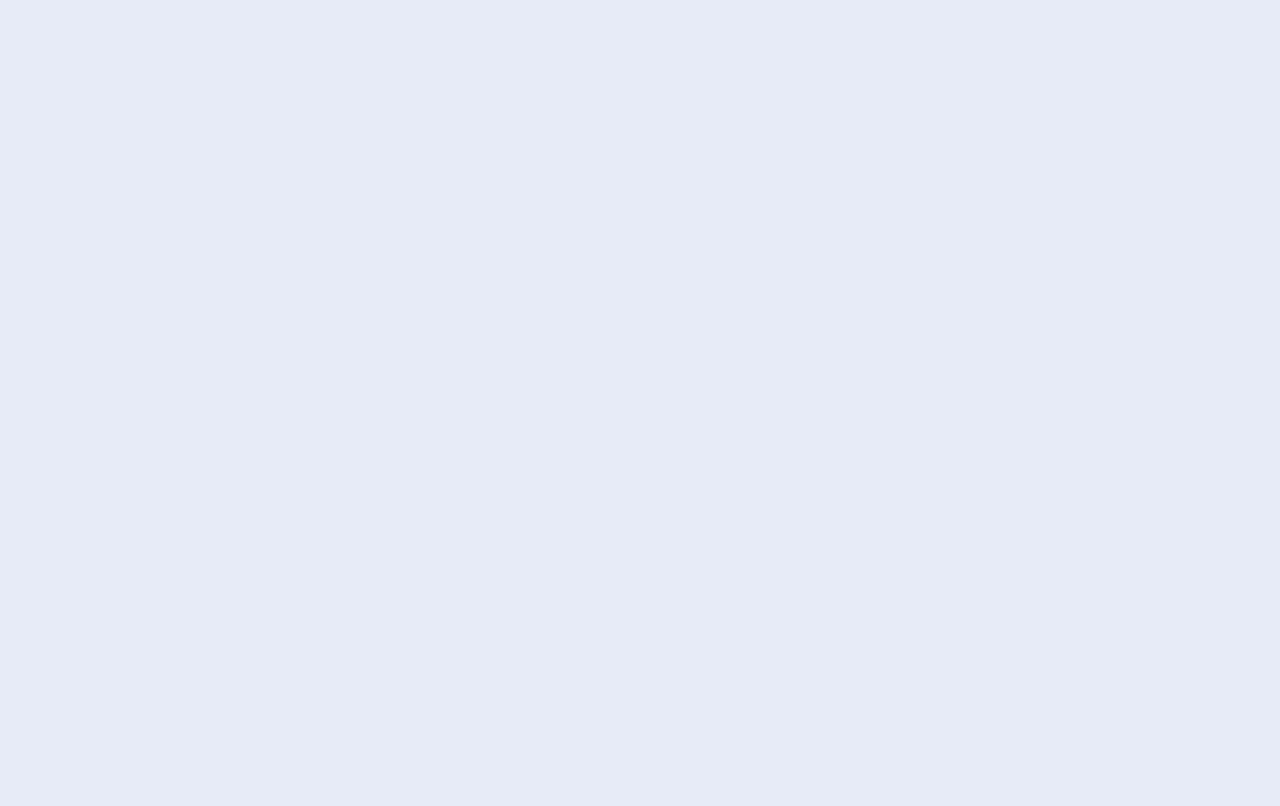
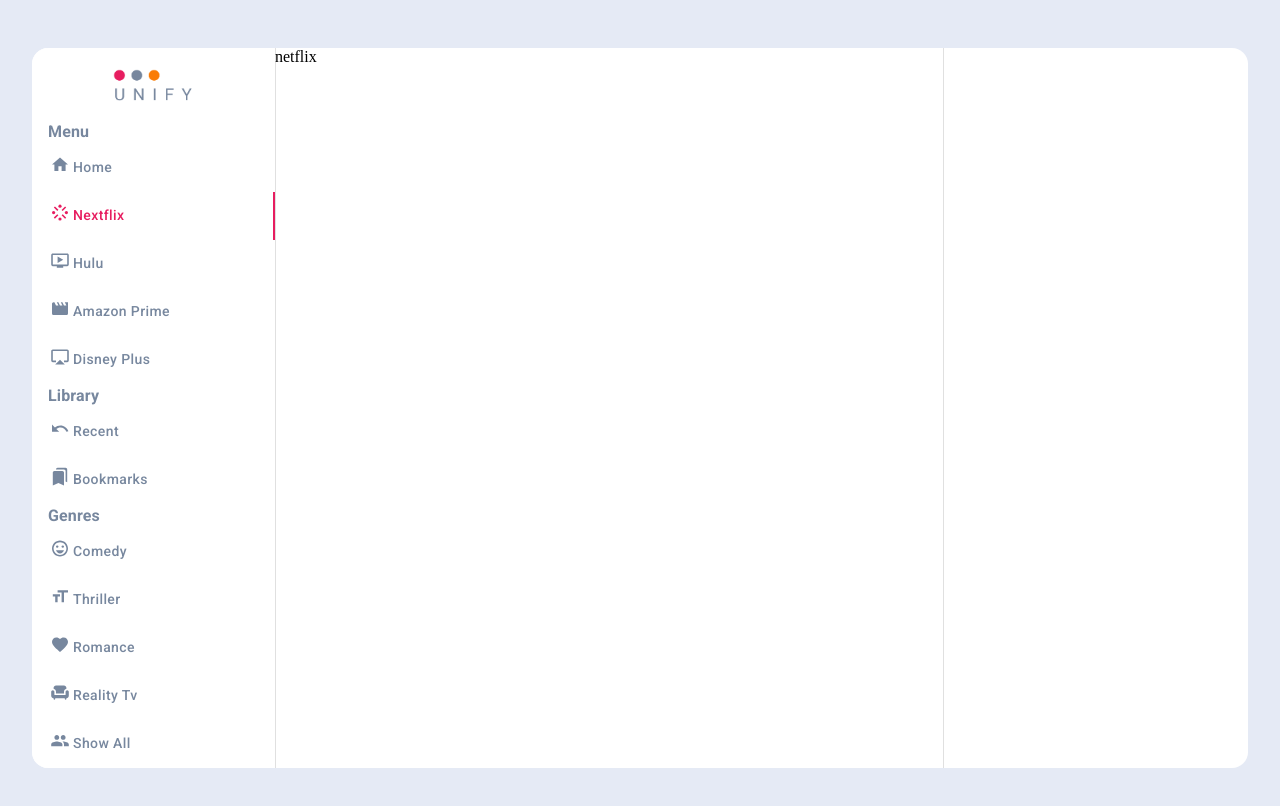
Before and after one commit to DavidHughesJr/Unify, a React (Create React App) app: page /netflix in a window 1280 px wide. Before the commit this address had no page. Shown: the top 806 px of the page. Built offline with nearby package versions, Linux system fonts and the light colour scheme.

Commit message:
mid dashboard concept done.

```diff
--- a/src/App.js
+++ b/src/App.js
@@ -1,14 +1,30 @@
-import { Dashboard } from "./Components/MaterialStyles";
-import VerticalNav from "./Components/VerticalNav";
-import Box from "@mui/material/Box";
+import { Routes, Route } from "react-router-dom";
+import Homepage from "./Routes/Homepage";
+import Netflix from "./Routes/Netflix";
+
+const options = {
+  method: 'GET',
+  headers: {
+    'X-RapidAPI-Key': '419bd5942fmshff5dd7dcf34cd06p1dd32djsne642e068e809',
+    'X-RapidAPI-Host': 'streaming-availability.p.rapidapi.com'
+  }
+};
+const STREAM_API_KEY = `'https://streaming-availability.p.rapidapi.com/get/basic?country=us&tmdb_id=movie%2F120&output_language=en`
+
 
 function App() {
+
+  const searchStream = async () => {
+    const response = await fetch(`${STREAM_API_KEY}`)
+    const data = await response.json()
+    console.log(data)
+  }
+
   return (
-    <Dashboard>
-      <VerticalNav />
-      <Box sx={{ backgroundColor: "grey", width: "55%", height: "100%" }} />
-      <Box sx={{ width: "25%", height: "100%", borderLeft: '1px solid #e0e0e0' }} />
-    </Dashboard>
+    <Routes>
+      <Route path="/" element={<Homepage />} />
+      <Route path="/netflix" element={<Netflix />} />
+    </Routes>
   );
 }
 
--- /dev/null
+++ b/src/Components/Bookmarker.js
@@ -0,0 +1,20 @@
+import * as React from "react";
+import ToggleButton from "@mui/material/ToggleButton";
+import Bookmark from '@mui/icons-material/Bookmark';
+
+export default function Bookmarker() {
+  const [selected, setSelected] = React.useState(false);
+
+  return (
+    <ToggleButton sx={{backgroundColor: 'white', border: 'none', borderRadius: '0'}}
+      value="bookmark"
+      selected={selected}
+      onChange={() => {
+        setSelected(!selected);
+      }}
+    >
+      <Bookmark sx={{zIndex: 10}} />
+    </ToggleButton>
+
+  );
+}
--- /dev/null
+++ b/src/Components/HeaderSubcategory.js
@@ -0,0 +1,45 @@
+import Typography from "@mui/material/Typography";
+import Bookmarker from "./Bookmarker";
+import { createTheme, ThemeProvider } from '@mui/material/styles';
+import { WatchNowBtn } from "./MaterialStyles";
+
+const theme = createTheme({
+    palette: {
+        main: '#fde8ef'
+    },
+    components: {
+        // Name of the component
+        MuiButton: {
+            styleOverrides: {
+                // Name of the slot
+                root: {
+                    // Some CSS
+                    color: 'white'
+                },
+            },
+        },
+    },
+});
+export default function HeaderSubcategory() {
+
+    return (
+        <ThemeProvider theme={theme}>
+        <div
+            style={{ width: "100%", height: "18rem", backgroundColor: "black" }}
+        >
+            <img
+                style={{ width: "100%", height: "100%", objectFit: 'cover' }}
+                src="https://image.tmdb.org/t/p/w1280/kwUQFeFXOOpgloMgZaadhzkbTI4.jpg"
+            />
+            <div style={{ position: 'relative', bottom: '65%', left: '5%' }}>
+                <div> <Typography sx={{ background: '-webkit-linear-gradient(#eaecef, #b9c1c9)', WebkitBackgroundClip: 'text', WebkitTextFillColor: 'transparent', fontWeight: 'bolder' }} variant="h3"> Avengers </Typography>  </div>
+                <div> <Typography sx={{ color: '#eaecef' }} variant="subtitle"> Some assembly required. </Typography>  </div>
+                <div> <Typography sx={{ color: '#b9c1c9' }} variant="subtitle2"> Thriller 1hr 20mins </Typography>  </div>
+                <WatchNowBtn> Watch Now </WatchNowBtn>
+                <Bookmarker />
+            </div>
+        </div>
+        </ThemeProvider>
+
+    );
+}
--- a/src/Components/MaterialStyles.js
+++ b/src/Components/MaterialStyles.js
@@ -1,6 +1,8 @@
-import { styled, Typography, Box } from "@mui/material";
+import { styled, Typography, Box, Button } from "@mui/material";
 import Tab from "@mui/material/Tab";
-import { borderBottom } from "@mui/system";
+import { Link } from "react-router-dom";
+
+
 
 
 
@@ -8,10 +10,23 @@ import { borderBottom } from "@mui/system";
 export const Dashboard = styled(Box)(() => ({
   display: 'flex',
   backgroundColor: "#ffffff",
-  width: "90%",
+  width: "95%",
   height: "90vh",
   margin: " 3rem auto",
   borderRadius: "1rem",
+}));
+export const BoardLeft = styled(Box)(() => ({
+  width: "20%",
+  height: "100%",
+}));
+export const BoardCenter = styled(Box)(() => ({
+  width: "55%",
+  height: "100%",
+}));
+export const BoardRight = styled(Box)(() => ({
+  width: "25%",
+  height: "100%",
+  borderLeft: "1px solid #e0e0e0",
 }));
 // Side Nav Bar Tabs
 export const NavTypography = styled(Typography)(() => ({
@@ -27,3 +42,13 @@ export const NavTab = styled(Tab)(() => ({
   color: "#77879e",
   textTransform: "none",
 }));
+export const NavLink = styled(Tab)(() => ({
+  color: 'green'
+}));
+export const DashTypography1 = styled(Typography)(() => ({
+  color: "#77879e",
+}));
+// Buttons
+export const WatchNowBtn = styled(Button)(() => ({
+  padding: '0 3rem', borderRadius: '0', backgroundColor: '#e71d60', textTransform: 'none'
+}));
--- /dev/null
+++ b/src/Components/NewestSubcategory.js
@@ -0,0 +1,24 @@
+import Box from "@mui/material/Box"
+import Typography from "@mui/material/Typography"
+import Bookmark from "@mui/icons-material/Bookmark"
+import Button from "@mui/material/Button"
+import Bookmarker from "./Bookmarker"
+
+export default function NewestSubcategory(){
+    return(
+        <Box>
+            <Typography sx={{ margin: '.5rem' }}> Newest </Typography>
+            <div style={{ display: 'flex', width: "100%", height: "15rem", }} >
+                <div style={{ backgroundColor: 'green', width: '20%' }}>
+                    <img style={{ objectFit: 'cover', height: '100%', width: '100%' }} src="https://image.tmdb.org/t/p/w185/RYMX2wcKCBAr24UyPD7xwmjaTn.jpg" alt="New movies" />
+                    <div style={{ display: 'flex', justifyContent: 'center', position: 'relative', bottom: '100%', left: '35%' }}>
+                        <Bookmarker />
+                    </div>
+                    <div style={{ display: 'flex', justifyContent: 'center', position: 'relative', bottom: '60%' }}>
+                        <Button sx={{ padding: '0 2rem', borderRadius: '0', backgroundColor: '#e71d60', textTransform: 'none', }} variant="contained">Watch Now </Button>
+                    </div>
+                </div>
+            </div>
+        </Box>
+    )
+}
--- /dev/null
+++ b/src/Components/TopCategoryTabs.js
@@ -0,0 +1,79 @@
+import * as React from "react";
+import PropTypes from "prop-types";
+import Tabs from "@mui/material/Tabs";
+import { NavTab } from "./MaterialStyles";
+import Typography from "@mui/material/Typography";
+import Box from "@mui/material/Box";
+import HeaderSubcategory from "./HeaderSubcategory";
+import NewestSubcategory from "./NewestSubcategory";
+import TopRatedSubcategory from "./TopRatedSubcategory";
+
+
+
+function TabPanel(props) {
+    const { children, value, index, ...other } = props;
+
+    return (
+        <div
+            role="tabpanel"
+            hidden={value !== index}
+            id={`simple-tabpanel-${index}`}
+            aria-labelledby={`simple-tab-${index}`}
+            {...other}
+        >
+            {value === index && (
+                <Box sx={{ p: 3 }}>
+                    <Typography>{children}</Typography>
+                </Box>
+            )}
+        </div>
+    );
+}
+
+TabPanel.propTypes = {
+    children: PropTypes.node,
+    index: PropTypes.number.isRequired,
+    value: PropTypes.number.isRequired,
+};
+
+function a11yProps(index) {
+    return {
+        id: `simple-tab-${index}`,
+        "aria-controls": `simple-tabpanel-${index}`,
+    };
+}
+
+export default function TopCategoryTabs() {
+    const [value, setValue] = React.useState(0);
+
+    const handleChange = (event, newValue) => {
+        setValue(newValue);
+    };
+
+    return (
+        <Box sx={{ width: "100%" }}>
+            <Box sx={{ borderBottom: 1, borderColor: "divider" }}>
+                <Tabs
+                    value={value}
+                    onChange={handleChange}
+                    aria-label="basic tabs example"
+                >
+                    <NavTab label="Comedy" {...a11yProps(0)} />
+                    <NavTab label="Thriller" {...a11yProps(1)} />
+                    <NavTab label="Romance" {...a11yProps(2)} />
+                </Tabs>
+            </Box>
+            <TabPanel value={value} index={0}>
+                <HeaderSubcategory />
+                <NewestSubcategory />
+                <TopRatedSubcategory />
+            </TabPanel>
+            <TabPanel value={value} index={1}>
+                Item Two
+            </TabPanel>
+            <TabPanel value={value} index={2}>
+                Item Three
+            </TabPanel>
+        </Box>
+    );
+}
--- /dev/null
+++ b/src/Components/TopRatedSubcategory.js
@@ -0,0 +1,18 @@
+import { Box } from "@mui/system";
+import Typography from "@mui/material/Typography";
+
+export default function TopRatedSubcategory(){
+    return (
+        <Box>
+            <Typography sx={{ margin: '.5rem' }}> Top Rated </Typography>
+            <div style={{ display: 'flex', width: "100%", height: "10rem", backgroundColor: "black" }} >
+                <div style={{ backgroundColor: 'green', width: '30%' }}>
+                    <img style={{ objectFit: 'cover', height: '100%', width: '100%' }} src="https://image.tmdb.org/t/p/w300/vRQnzOn4HjIMX4LBq9nHhFXbsSu.jpg" alt="New movies" />
+                    <div style={{ display: 'flex', justifyContent: 'center', position: 'relative', bottom: '30%' }}>
+                        <Typography sx={{ color: 'white' }} variant="subtitle"> Movie Title , Year </Typography>
+                    </div>
+                </div>
+            </div>
+        </Box>
+    )
+}
--- a/src/Components/VerticalNav.js
+++ b/src/Components/VerticalNav.js
@@ -18,9 +18,47 @@ import {
   Group,
   Bookmarks,
 } from "@mui/icons-material";
+import {
+  MemoryRouter,
+  Route,
+  Routes,
+  Link,
+  matchPath,
+  useLocation,
+} from "react-router-dom";
+import { StaticRouter } from "react-router-dom/server";
 import logo from '../imgs/unify-logo-min.png'; // Tell webpack this JS file uses this image
 
+function Router(props) {
+  const { children } = props;
+  if (typeof window === "undefined") {
+    return <StaticRouter location="/drafts">{children}</StaticRouter>;
+  }
 
+  return (
+    <MemoryRouter initialEntries={["/drafts"]} initialIndex={0}>
+      {children}
+    </MemoryRouter>
+  );
+}
+
+Router.propTypes = {
+  children: PropTypes.node,
+};
+
+function useRouteMatch(patterns) {
+  const { pathname } = useLocation();
+
+  for (let i = 0; i < patterns.length; i += 1) {
+    const pattern = patterns[i];
+    const possibleMatch = matchPath(pattern, pathname);
+    if (possibleMatch !== null) {
+      return possibleMatch;
+    }
+  }
+
+  return null;
+}
 
 
 function TabPanel(props) {
@@ -56,8 +94,11 @@ function a11yProps(index) {
   };
 }
 
-export default function Vertical() {
+export default function VerticalNav() {
+    const routeMatch = useRouteMatch(["/", "/netflix", "/hulu"]);
+    const currentTab = routeMatch?.pattern?.path;
   const [value, setValue] = React.useState(0);
+
 
   const handleChange = (event, newValue) => {
     setValue(newValue);
@@ -70,7 +111,7 @@ export default function Vertical() {
         bgcolor: "background.paper",
         display: "flex",
         flexDirection: "column",
-        width: "20%",
+        width: "100%",
         height: "100%",
         borderRight: 1,
         borderColor: "divider",
@@ -83,15 +124,15 @@ export default function Vertical() {
       <Tabs
         orientation="vertical"
         variant="scrollable"
-        value={value}
+        value={currentTab}
         onChange={handleChange}
         aria-label="Vertical tabs example"
       >
         <NavTypography> Menu
         </NavTypography>
-        <NavTab icon={<Home />} label="Home" {...a11yProps(0)} />
-        <NavTab icon={<Stream />} label="Nextflix" {...a11yProps(1)} />
-        <NavTab icon={<OndemandVideo />} label="Hulu" {...a11yProps(2)} />
+        <NavTab icon={<Home />} label="Home" value="/" to="/" component={Link} />
+        <NavTab icon={<Stream />} label="Nextflix" value="/netflix" to="/netflix" component={Link}/>
+        <NavTab icon={<OndemandVideo />} label="Hulu" value="/hulu" to="/hulu" component={Link} />
         <NavTab icon={<Movie />} label="Amazon Prime" {...a11yProps(3)} />
         <NavTab icon={<Airplay />} label="Disney Plus" {...a11yProps(4)} />
         <NavTypography> Library </NavTypography>
--- /dev/null
+++ b/src/Routes/Homepage.js
@@ -0,0 +1,22 @@
+import { Dashboard, BoardCenter, BoardLeft, BoardRight } from "../Components/MaterialStyles";
+import TopCategoryTabs from "../Components/TopCategoryTabs.js";
+import VerticalNav from "../Components/VerticalNav";
+
+
+function Homepage() {
+  return (
+    <Dashboard>
+      <BoardLeft>
+        <VerticalNav />
+      </BoardLeft>
+      <BoardCenter>
+       <TopCategoryTabs />
+      </BoardCenter>
+      <BoardRight>
+
+      </BoardRight>
+    </Dashboard>
+  );
+}
+
+export default Homepage;
--- /dev/null
+++ b/src/Routes/Netflix.js
@@ -0,0 +1,21 @@
+import {
+  Dashboard,
+  BoardCenter,
+  BoardLeft,
+  BoardRight,
+} from "../Components/MaterialStyles";
+import VerticalNav from "../Components/VerticalNav";
+
+function Netflix() {
+  return (
+    <Dashboard>
+      <BoardLeft>
+        <VerticalNav />
+      </BoardLeft>
+      <BoardCenter> <div> netflix </div></BoardCenter>
+      <BoardRight></BoardRight>
+    </Dashboard>
+  );
+}
+
+export default Netflix;
--- a/src/app.css
+++ b/src/app.css
@@ -18,11 +18,21 @@ body {
 }
 .Mui-selected	{
      color: #e71d60  !important;
+     background-color: white !important;
 }
 .MuiTab-iconWrapper	{
     height: 1.2rem !important;
 
 }
 .MuiButtonBase-root	 {
-    min-height: 3.5rem !important;
+    min-height: 3rem !important;
 }
+.MuiToggleButton-root {
+    min-height: 3rem !important;
+}
+.MuiToggleButton-root {
+    background-color: white !important;
+}
+.MuiButton-root:hover {
+  background-color: #77879e !important;
+}
--- a/src/index.js
+++ b/src/index.js
@@ -1,17 +1,14 @@
-import React from 'react';
-import ReactDOM from 'react-dom/client';
-import App from './App';
-import "./app.css"
-import { BrowserRouter, Routes, Route} from 'react-router-dom';
+import React from "react";
+import ReactDOM from "react-dom/client";
+import App from "./App";
+import "./app.css";
+import { BrowserRouter } from "react-router-dom";
 
-
-const root = ReactDOM.createRoot(document.getElementById('root'));
+const root = ReactDOM.createRoot(document.getElementById("root"));
 root.render(
   <React.StrictMode>
     <BrowserRouter>
-      <Routes>
-      <Route path='/' element={<App />} />
-      </Routes>
+      <App />
     </BrowserRouter>
   </React.StrictMode>
 );
```
